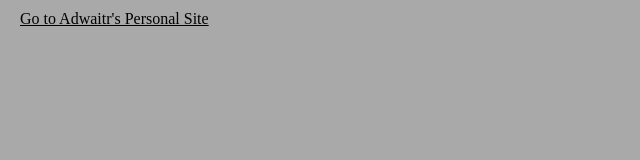
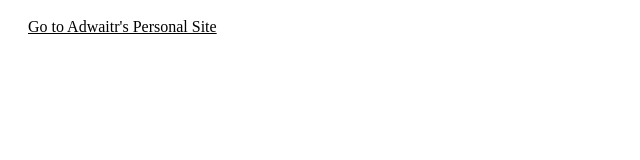
Before and after one commit to adwaitr/adwaitr.github.io, a plain HTML site: page index.html in a window 1280 px wide. Shown: the whole page, without its empty margins (0-640 px from the left). Drawn offline with Linux system fonts and the light colour scheme.

Commit message:
Update index.html

```diff
--- a/index.html
+++ b/index.html
@@ -15,7 +15,6 @@
     </style>
 </head>
 <body>
-    <div style="position: fixed; top: 0; left: 0; right: 0; bottom: 0; z-index: 999; background-color: darkgrey; opacity: 1; transition: opacity 1s;">
         <a class="hello" href="https://adwaitr.notion.site/Adwait-Rangnekar-a7a05844335b4655a4a3dfa193785b20?pvs=4">Go to Adwaitr's Personal Site</a>
     </div>
 </body>
```
